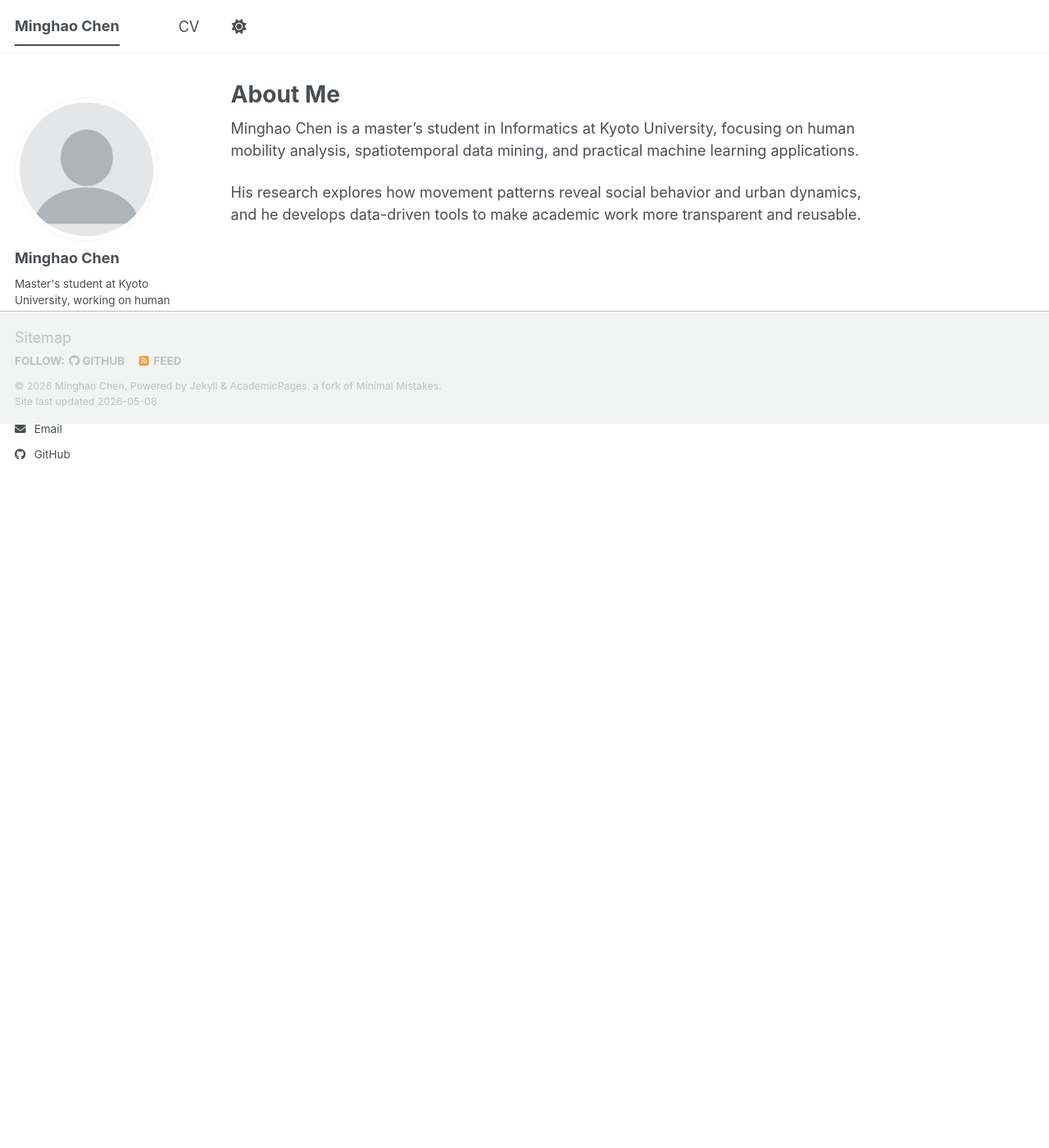
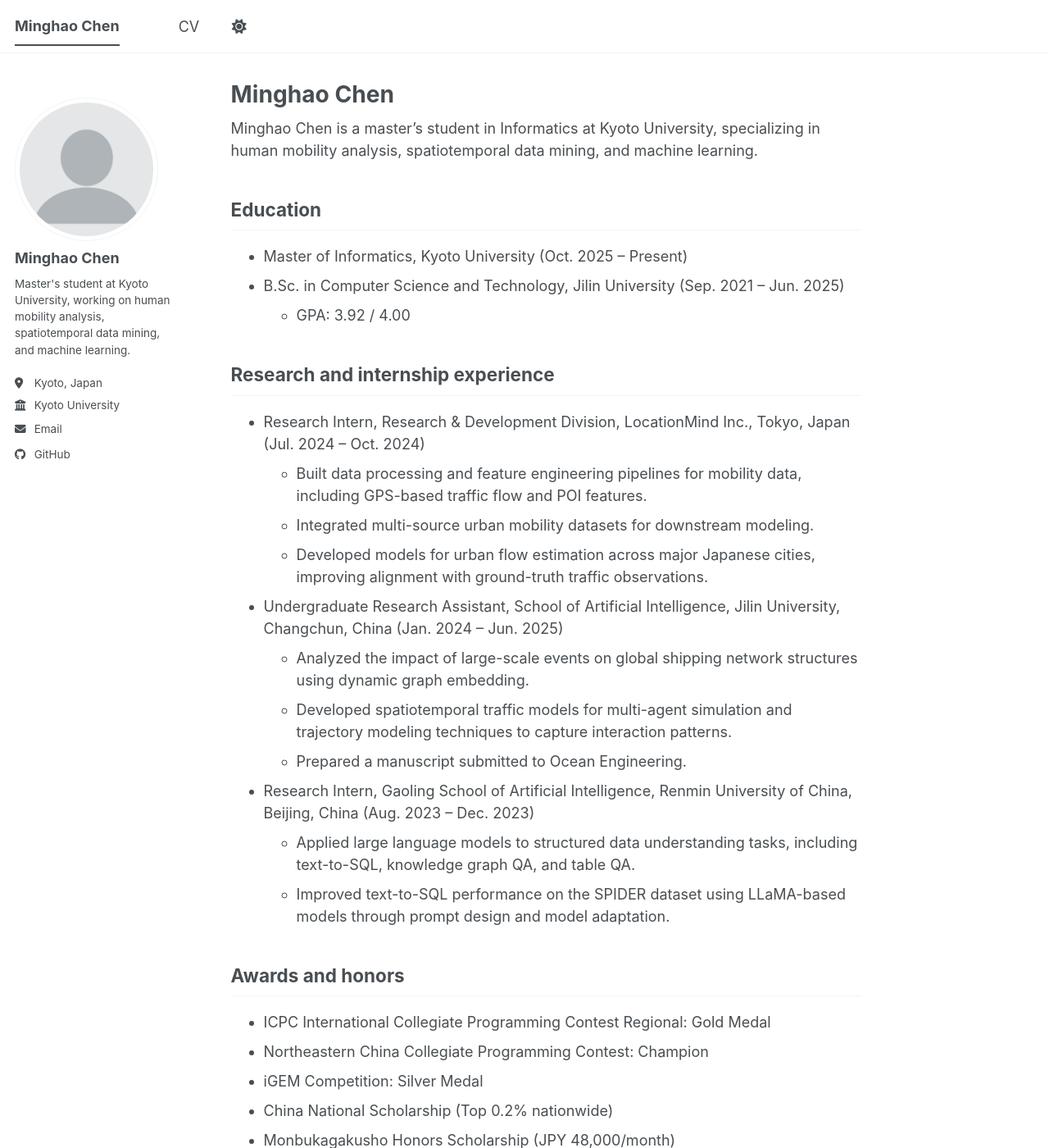
Before and after one commit to Paulliant/Paulliant.github.io, a Jekyll site: the page built from _pages/about.md, in a window 1280 px wide and 1400 px high. Shown: the whole window at 82% size. Built offline with Jekyll 4.4.1, drawn with Linux system fonts in a browser that asks for light colours; a script bundle is joined from its source files by our own code; library files that are not in the unit come from our copies; some of the changed text lies outside the part shown.

Commit message:
main page content finished

```diff
--- a/_pages/about.md
+++ b/_pages/about.md
@@ -1,12 +1,46 @@
 ---
 permalink: /
-title: "About Me"
+title: "Minghao Chen"
 author_profile: true
 redirect_from:
   - /about/
   - /about.html
 ---
 
-Minghao Chen is a master's student in Informatics at Kyoto University, focusing on human mobility analysis, spatiotemporal data mining, and practical machine learning applications.
+Minghao Chen is a master's student in Informatics at Kyoto University, specializing in human mobility analysis, spatiotemporal data mining, and machine learning.
 
-His research explores how movement patterns reveal social behavior and urban dynamics, and he develops data-driven tools to make academic work more transparent and reusable.
+## Education
+- Master of Informatics, Kyoto University (Oct. 2025 – Present)
+- B.Sc. in Computer Science and Technology, Jilin University (Sep. 2021 – Jun. 2025)
+  - GPA: 3.92 / 4.00
+
+## Research and internship experience
+- Research Intern, Research & Development Division, LocationMind Inc., Tokyo, Japan (Jul. 2024 – Oct. 2024)
+  - Built data processing and feature engineering pipelines for mobility data, including GPS-based traffic flow and POI features.
+  - Integrated multi-source urban mobility datasets for downstream modeling.
+  - Developed models for urban flow estimation across major Japanese cities, improving alignment with ground-truth traffic observations.
+
+- Undergraduate Research Assistant, School of Artificial Intelligence, Jilin University, Changchun, China (Jan. 2024 – Jun. 2025)
+  - Analyzed the impact of large-scale events on global shipping network structures using dynamic graph embedding.
+  - Developed spatiotemporal traffic models for multi-agent simulation and trajectory modeling techniques to capture interaction patterns.
+  - Prepared a manuscript submitted to Ocean Engineering.
+
+- Research Intern, Gaoling School of Artificial Intelligence, Renmin University of China, Beijing, China (Aug. 2023 – Dec. 2023)
+  - Applied large language models to structured data understanding tasks, including text-to-SQL, knowledge graph QA, and table QA.
+  - Improved text-to-SQL performance on the SPIDER dataset using LLaMA-based models through prompt design and model adaptation.
+
+## Awards and honors
+- ICPC International Collegiate Programming Contest Regional: Gold Medal
+- Northeastern China Collegiate Programming Contest: Champion
+- iGEM Competition: Silver Medal
+- China National Scholarship (Top 0.2% nationwide)
+- Monbukagakusho Honors Scholarship (JPY 48,000/month)
+
+## Certificates
+- Japanese-Language Proficiency Test (JLPT) N1: 163 / 180
+- TOEFL iBT: 98 / 120
+
+## Skills
+- Languages: Chinese (native), Japanese (fluent), English (fluent)
+- Programming: Python, C/C++, SQL, Java
+- Technologies: PyTorch, TensorFlow, Scikit-learn, OpenCV, Pandas, GeoPandas, NumPy, Matplotlib, Git, Docker, MySQL, SQLite
```
